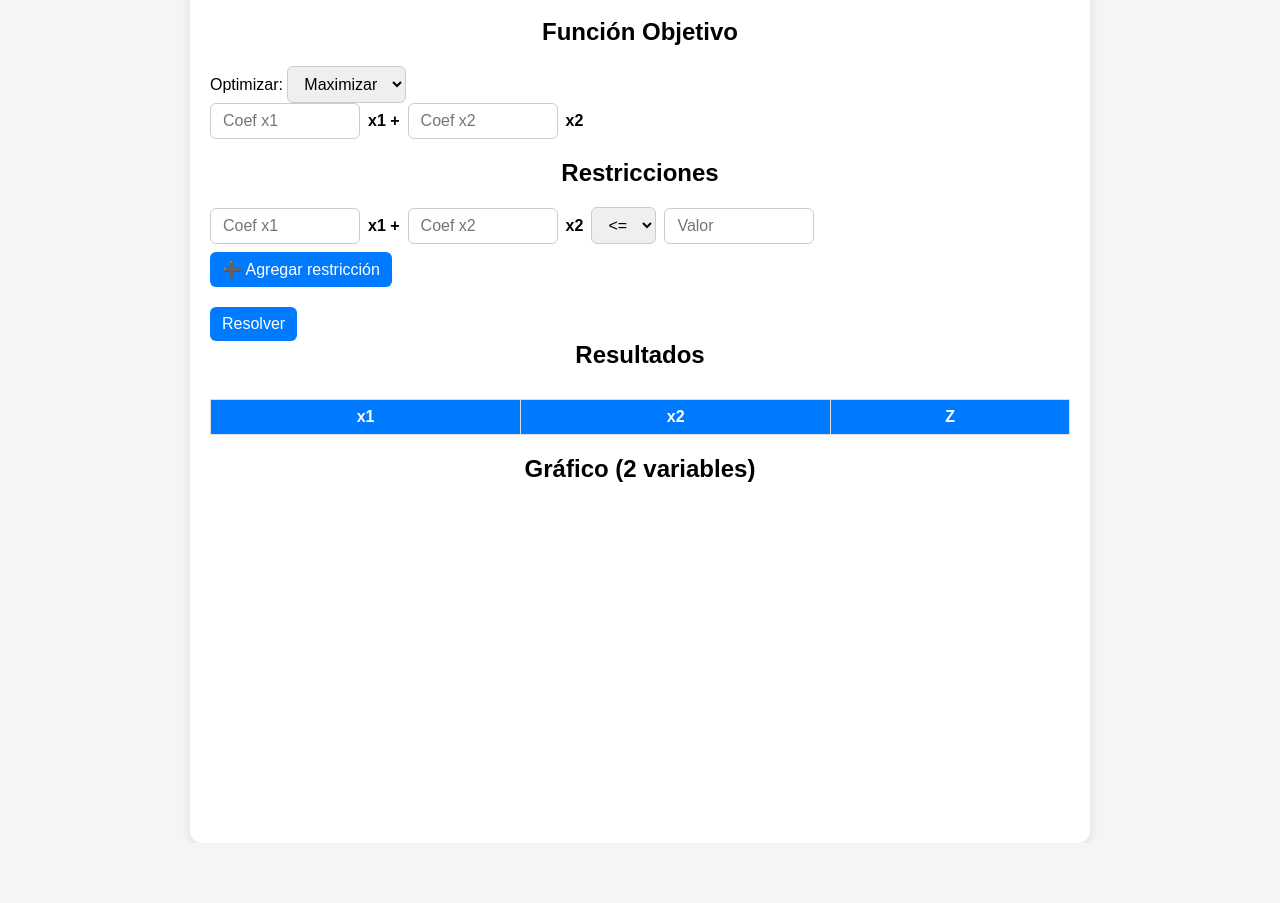
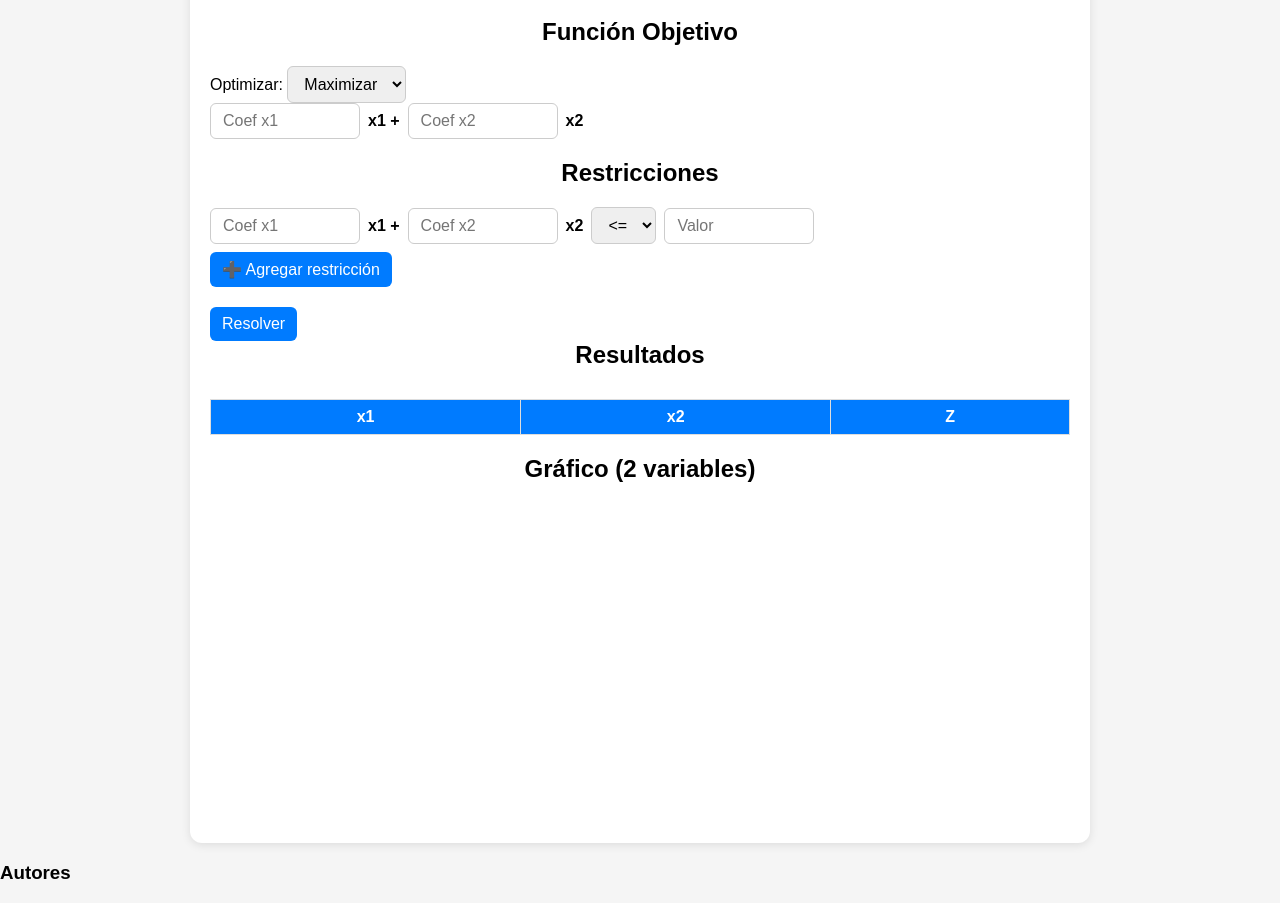
Before and after one commit to Daniel-Bri/Daniel-Bri.github.io, a plain HTML site: page index.html in a window 1280 px wide. Shown: the part 60-963 px from the top of the page. Before the commit the page ends 903 px from the top, so only its background shows below. Drawn offline with nearby package versions, Linux system fonts and the light colour scheme.

Commit message:
Update index.html

```diff
--- a/index.html
+++ b/index.html
@@ -62,6 +62,9 @@
       <canvas id="chart"></canvas>
     </div>
   </div>
+  <div class="Espacio_blanco_final">
+      <h3>Autores</h3>
+    </div>
 
   <script src="script.js"></script>
 </body>
```
